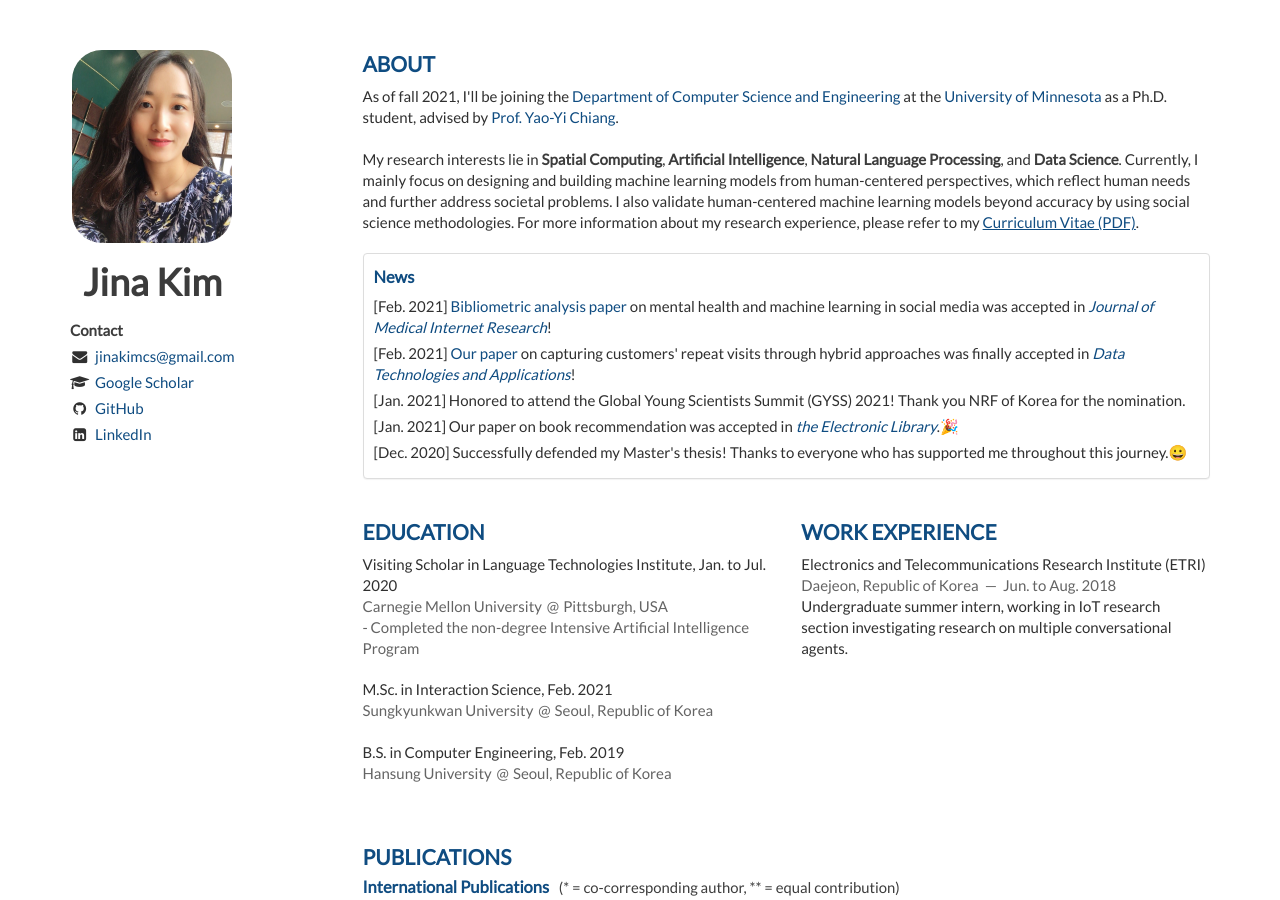
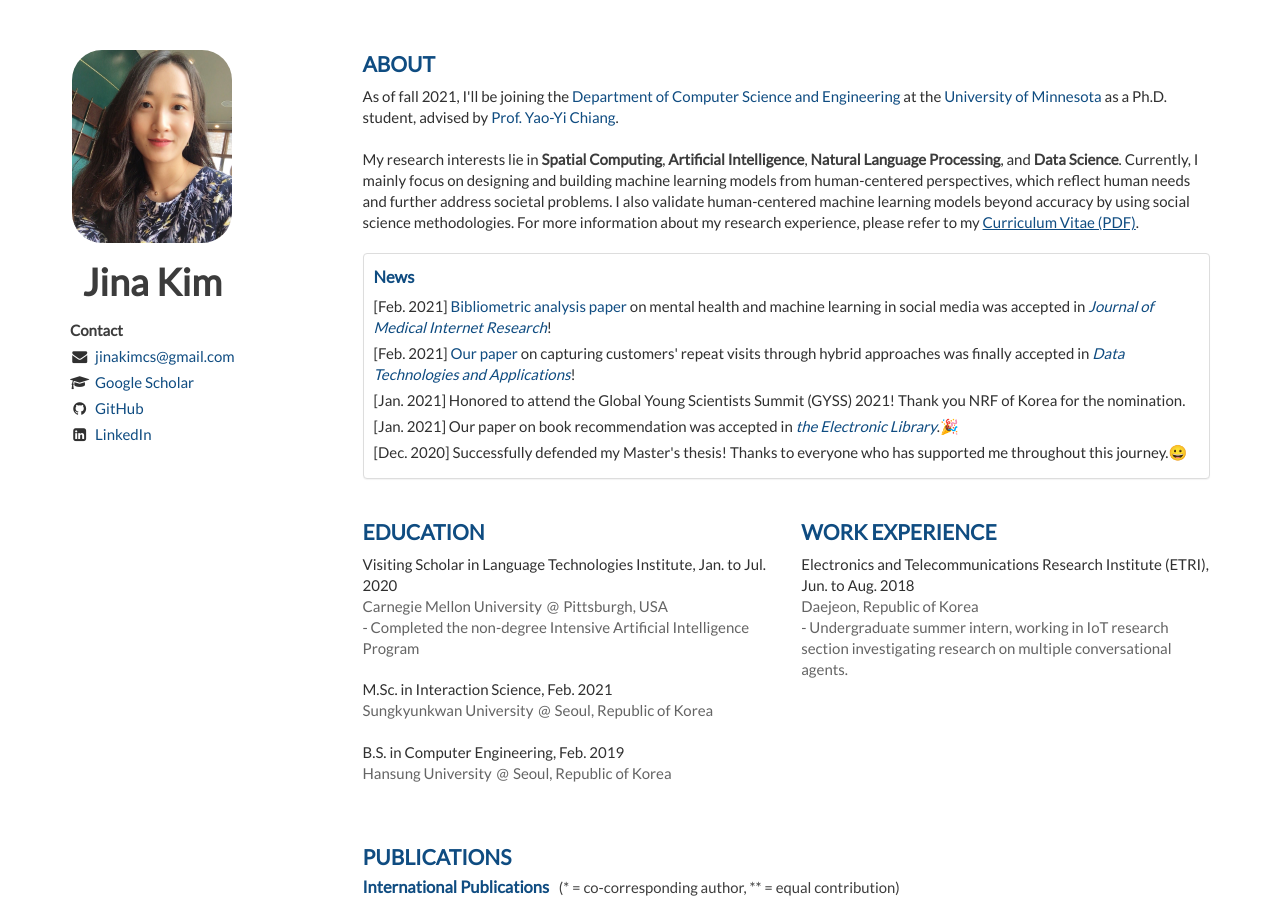
Before and after one commit to Jina-Kim/Jina-Kim.github.io, a Jekyll site: the page built from index.html, in a window 1280 px wide and 900 px high. Built offline with Jekyll 4.4.1, drawn with Linux system fonts in a browser that asks for light colours; nearby versions of some CDN libraries; the list of posts is cut into pages by our own code.

Commit message:
Update experience.html

```diff
--- a/_includes/experience.html
+++ b/_includes/experience.html
@@ -31,12 +31,10 @@
             <h1>Work Experience</h1>
             <article>
                 <header>
-                    Electronics and Telecommunications Research Institute (ETRI)<br/>
-                    <span><address>Daejeon, Republic of Korea</address><time>Jun. to Aug. 2018</time></span><br/>
+                    Electronics and Telecommunications Research Institute (ETRI), Jun. to Aug. 2018<br/>
+                    <span><address>Daejeon, Republic of Korea</address></span><br/>
+                    <span>- Undergraduate summer intern, working in IoT research section investigating research on multiple conversational agents.</span>
                 </header>
-                <p>
-                  Undergraduate summer intern, working in IoT research section investigating research on multiple conversational agents.
-                </p>
             </article>
         </div>
     </div>
```
